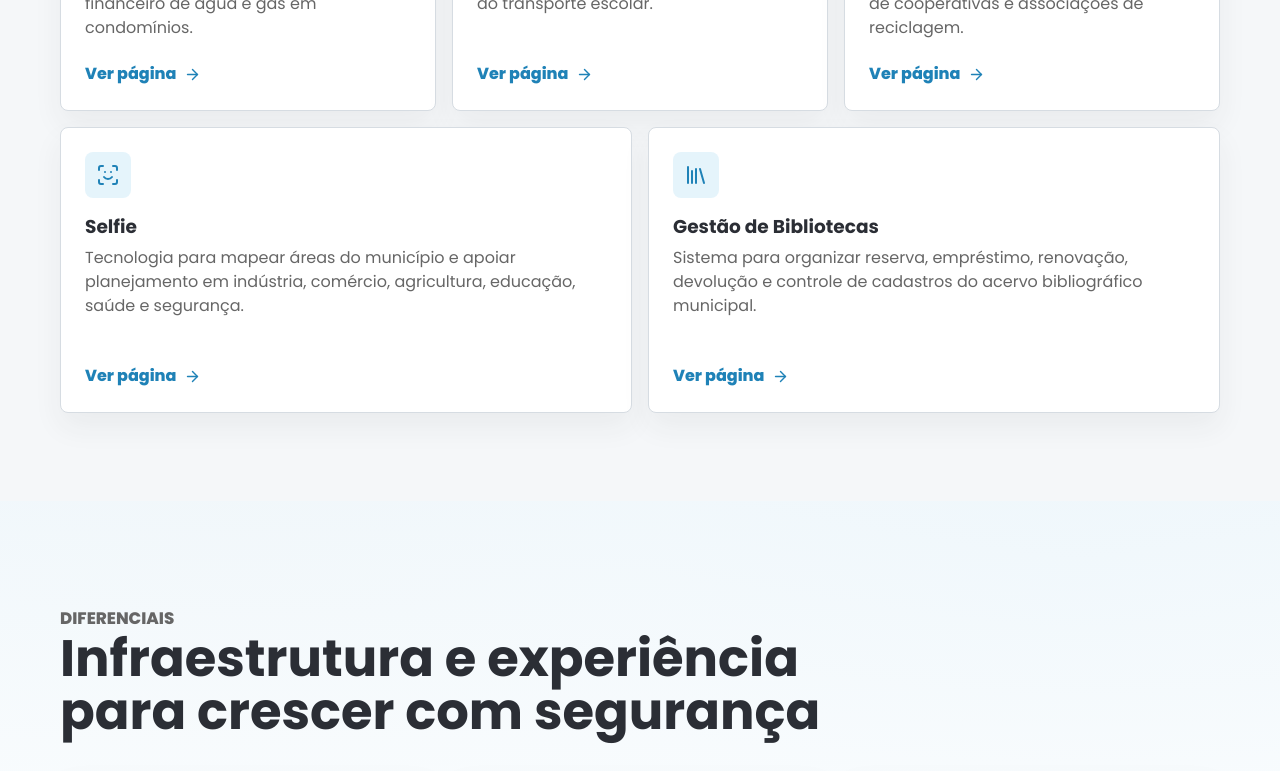
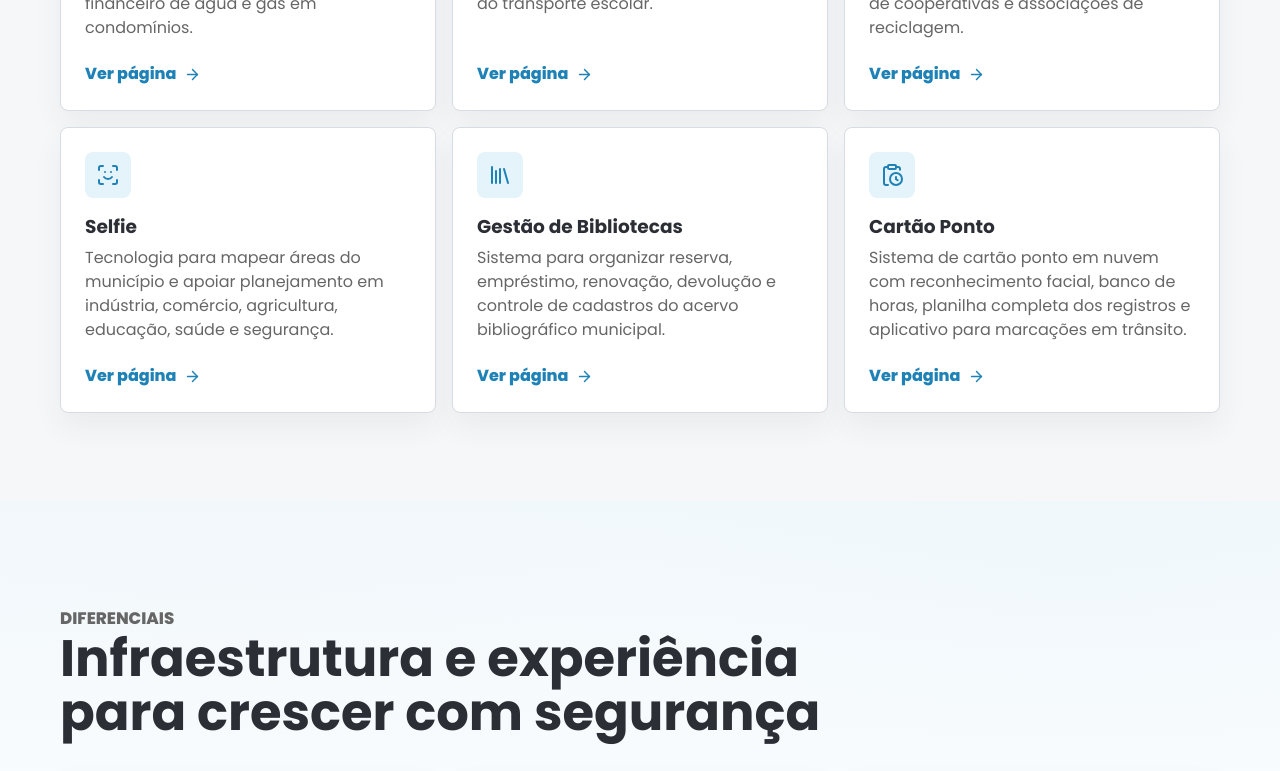
Before and after one commit to Bayer-07/siteBzsAtualizado, a React (Vite) app: page / in a window 1280 px wide. Shown: the part 2500-3271 px from the top of the page. Built offline with nearby package versions, Linux system fonts and the light colour scheme.

Commit message:
adicionada a página de cartão ponto

```diff
--- a/src/App.jsx
+++ b/src/App.jsx
@@ -4,6 +4,7 @@ import {
   ArrowRight,
   Bus,
   CheckCircle2,
+  ClipboardClock,
   CloudCog,
   Droplets,
   ExternalLink,
@@ -122,6 +123,7 @@ const iconMap = {
   library: Library,
   recycle: Recycle,
   selfie: ScanFace,
+  timecard: ClipboardClock,
 };
 
 const features = [
--- a/src/data/systems.js
+++ b/src/data/systems.js
@@ -13,6 +13,8 @@ import transporteScreen from "../assets/systems/transporte-screen.webp";
 import transporteDetail from "../assets/systems/transporte-detail.webp";
 import bibliotecasIcon from "../assets/systems/bibliotecas-icon.webp";
 import bibliotecasScreen from "../assets/systems/bibliotecas-screen.webp";
+import cartaoPontoIcon from "../assets/systems/cartao-ponto-icon.webp";
+import cartaoPontoScreen from "../assets/systems/cartao-ponto-screen.webp";
 
 const systemsData = [
   {
@@ -299,6 +301,63 @@ const systemsData = [
     ],
     gallery: [],
   },
+  {
+    slug: "cartao-ponto",
+    title: "Cartão Ponto",
+    headline: "Registro de ponto em nuvem com reconhecimento facial",
+    summary:
+      "Sistema de cartão ponto em nuvem com reconhecimento facial, banco de horas, planilha completa dos registros e aplicativo para marcações em trânsito.",
+    intro:
+      "O Sistema de Cartão Ponto da BZS Tecnologia foi pensado para empresas que precisam registrar, consultar e acompanhar a jornada da equipe com mais praticidade. A solução reúne reconhecimento facial, controle em nuvem, banco de horas e aplicativo para registro em trânsito em uma rotina simples de consultar.",
+    audience:
+      "Empresas, equipes administrativas, profissionais externos e operações que precisam controlar registros de ponto com segurança.",
+    icon: cartaoPontoIcon,
+    image: cartaoPontoScreen,
+    iconKey: "timecard",
+    tags: ["Cartão ponto", "Reconhecimento facial", "Banco de horas", "Aplicativo"],
+    contextTitle: "Do registro de ponto à consulta completa",
+    contextText:
+      "A plataforma organiza as marcações da equipe em um ambiente online, reduzindo controles soltos e facilitando a conferência dos registros. Quem trabalha fora da empresa também pode registrar o ponto pelo aplicativo.",
+    contextPoints: [
+      "Registro de ponto com reconhecimento facial.",
+      "Planilha completa para consulta dos registros.",
+      "Banco de horas acompanhado dentro do sistema em nuvem.",
+      "Aplicativo para registro em trânsito.",
+    ],
+    modules: [
+      {
+        title: "Reconhecimento facial",
+        text: "Validação do colaborador no momento do registro para tornar a marcação de ponto mais segura.",
+      },
+      {
+        title: "Planilha completa dos registros",
+        text: "Consulta organizada das marcações para análise, conferência e apoio à rotina administrativa.",
+      },
+      {
+        title: "Banco de horas",
+        text: "Acompanhamento dos saldos de horas para dar mais clareza à gestão da jornada.",
+      },
+      {
+        title: "Sistema em nuvem",
+        text: "Acesso online às informações, com mais praticidade para consultar dados quando necessário.",
+      },
+      {
+        title: "Aplicativo para registro em trânsito",
+        text: "Permite registrar o ponto mesmo em deslocamento, apoiando equipes externas e rotinas fora da sede.",
+      },
+      {
+        title: "Consulta com a equipe BZS",
+        text: "A BZS entende a necessidade da empresa e apresenta as informações necessárias para implantação.",
+      },
+    ],
+    benefits: [
+      "Reduz controles manuais e planilhas isoladas.",
+      "Aumenta a confiabilidade dos registros de ponto.",
+      "Facilita o acompanhamento de banco de horas.",
+      "Dá suporte para equipes que registram ponto fora da empresa.",
+    ],
+    gallery: [],
+  },
 ];
 
 const systemOrder = [
@@ -307,6 +366,7 @@ const systemOrder = [
   "bzs-recicle",
   "selfie",
   "bibliotecas",
+  "cartao-ponto",
 ];
 
 export const systems = systemOrder
--- a/src/styles.css
+++ b/src/styles.css
@@ -709,11 +709,6 @@ button {
   box-shadow: var(--card-shadow);
 }
 
-.solution-card:nth-child(4),
-.solution-card:nth-child(5) {
-  grid-column: span 3;
-}
-
 .icon-box {
   width: 46px;
   height: 46px;
@@ -1806,9 +1801,7 @@ button {
     flex-basis: calc((100% - 16px) / 2);
   }
 
-  .solution-card,
-  .solution-card:nth-child(4),
-  .solution-card:nth-child(5) {
+  .solution-card {
     grid-column: auto;
   }
 
```
Also changed, not shown: src/assets/systems/cartao-ponto-icon.webp (added), src/assets/systems/cartao-ponto-screen.webp (added), 7 other files (tests, documents, lock files or other folders).
